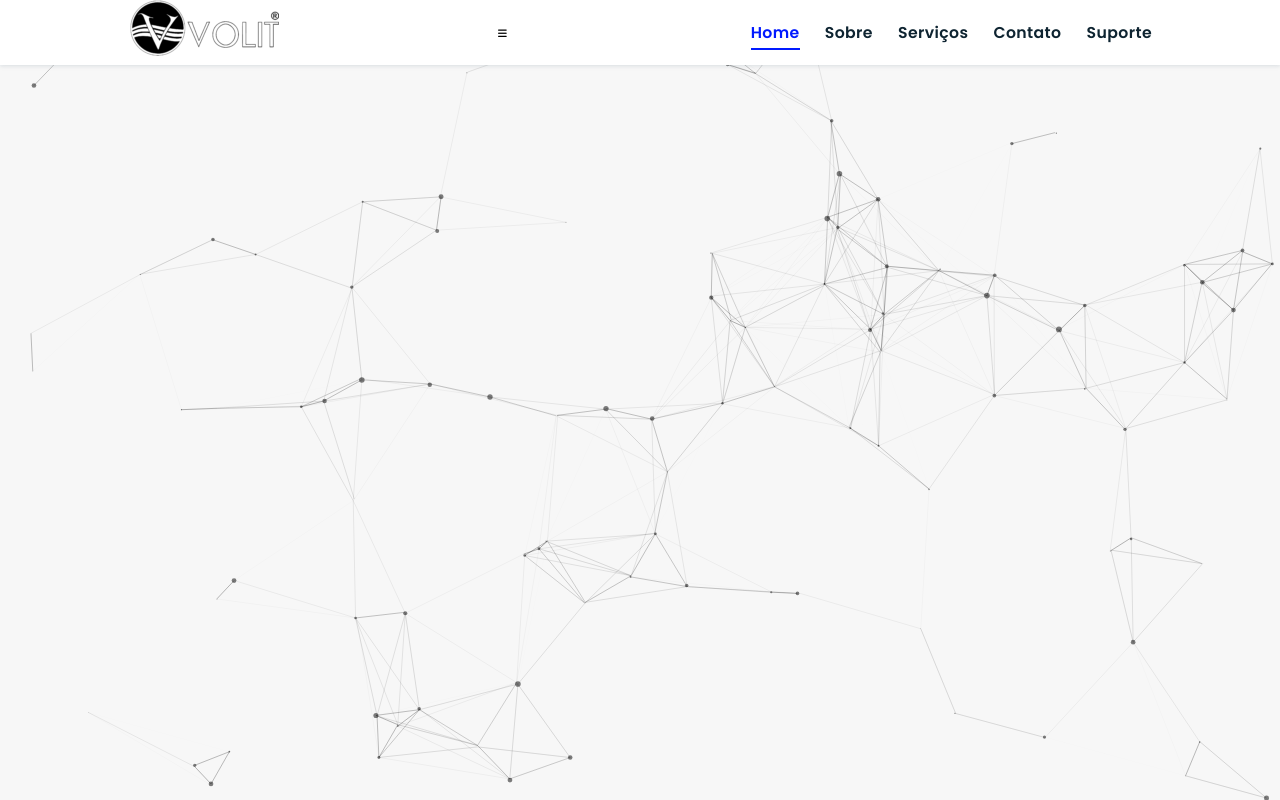
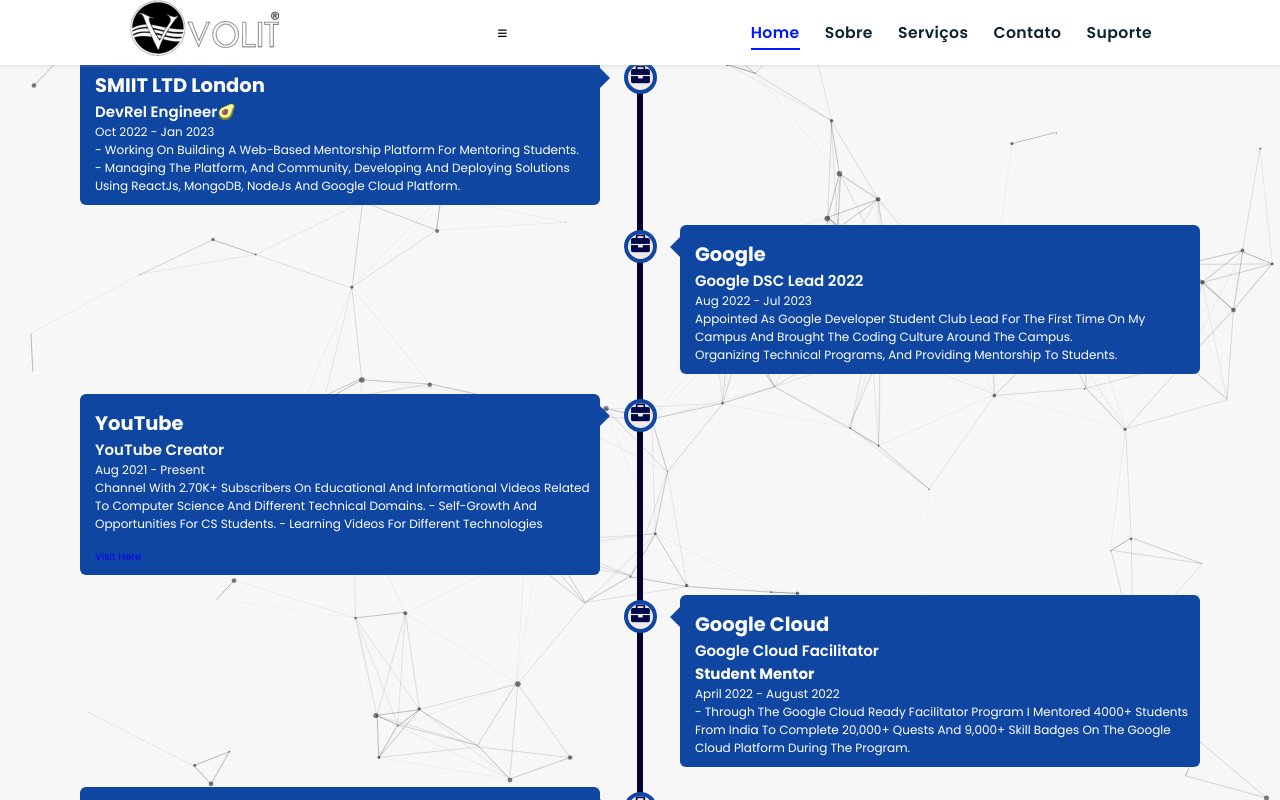
Before and after one commit to Aloack/Volit_Site, an Angular app in the folder aplicacaoweb/: page /home in a window 1280 px wide. Shown: the top 800 px of the page. Built offline with nearby package versions, Linux system fonts and the light colour scheme.

Commit message:
Feat: apontamento

```diff
--- a/aplicacaoweb/package.json
+++ b/aplicacaoweb/package.json
@@ -22,7 +22,7 @@
     "@angular/router": "^19.1.5",
     "@angular/ssr": "^19.1.6",
     "express": "^4.18.2",
-    "particles.js": "~0.15.0",
+    "particles.js": "^2.0.0",
     "rxjs": "~7.8.0",
     "tslib": "^2.3.0",
     "zone.js": "~0.15.0"
--- a/aplicacaoweb/src/app/pages/home/homePages/home-content/home-content.component.html
+++ b/aplicacaoweb/src/app/pages/home/homePages/home-content/home-content.component.html
@@ -1,6 +1,4 @@
-<section id="banana">
     <div id="particles-js"></div>
-</section>
 
 
 <!-- about section starts -->
```
